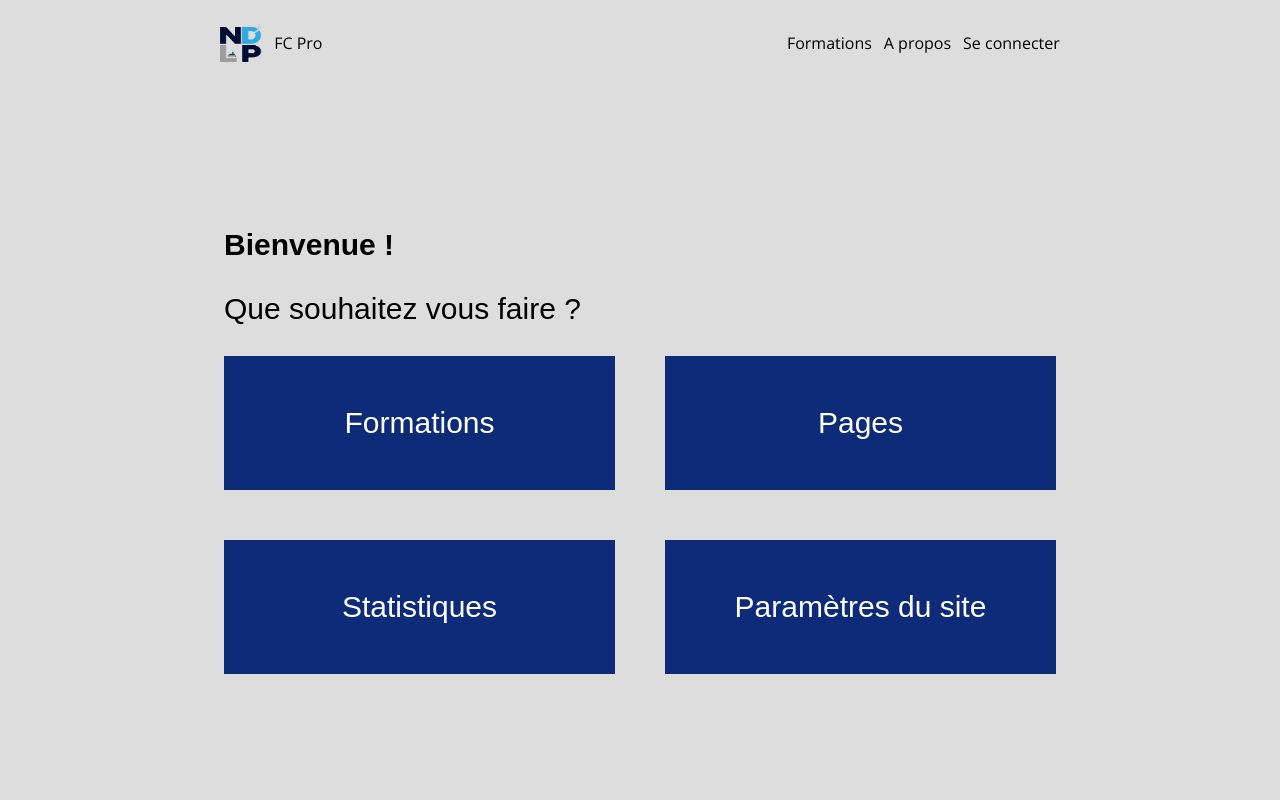
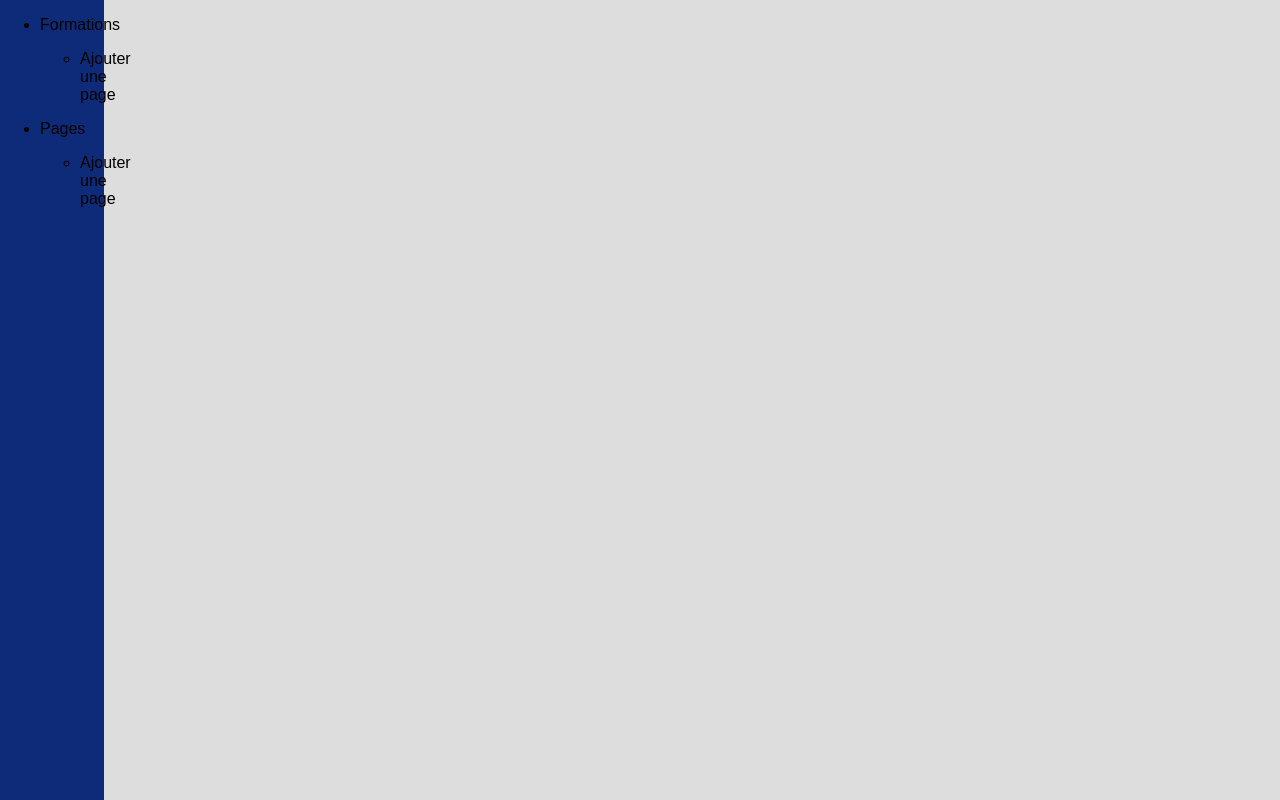
Before and after one commit to geekcatfr/projet-premiere-annee, a React (Vite) app in the folder client/: page /admin in a window 1280 px wide. Built offline with nearby package versions, Linux system fonts and the light colour scheme.

Commit message:
Added new route

```diff
--- a/client/src/main.jsx
+++ b/client/src/main.jsx
@@ -4,6 +4,7 @@ import "./index.css";
 
 import App from "./App";
 import Navbar from "./components/Navbar/Navbar";
+import AdminNavbar from "./components/AdminNavbar/AdminNavbar";
 import Formations from "./routes/Formations/Formations";
 import Login from "./routes/Login/Login";
 import About from "./routes/About/About";
@@ -21,8 +22,10 @@ ReactDOM.render(
           <Route path="/formations" element={<Formations />} />
           <Route path="/about" element={<About />} />
           <Route path="/login" element={<Login />} />
+          <Route path="*" element={<NotFound />} />
+        </Route>
+        <Route path="/admin" element={<AdminNavbar />}>
           <Route path="/admin" element={<WelcomeAdmin />} />
-          <Route path="*" element={<NotFound />} />
         </Route>
       </Routes>
     </BrowserRouter>
```
